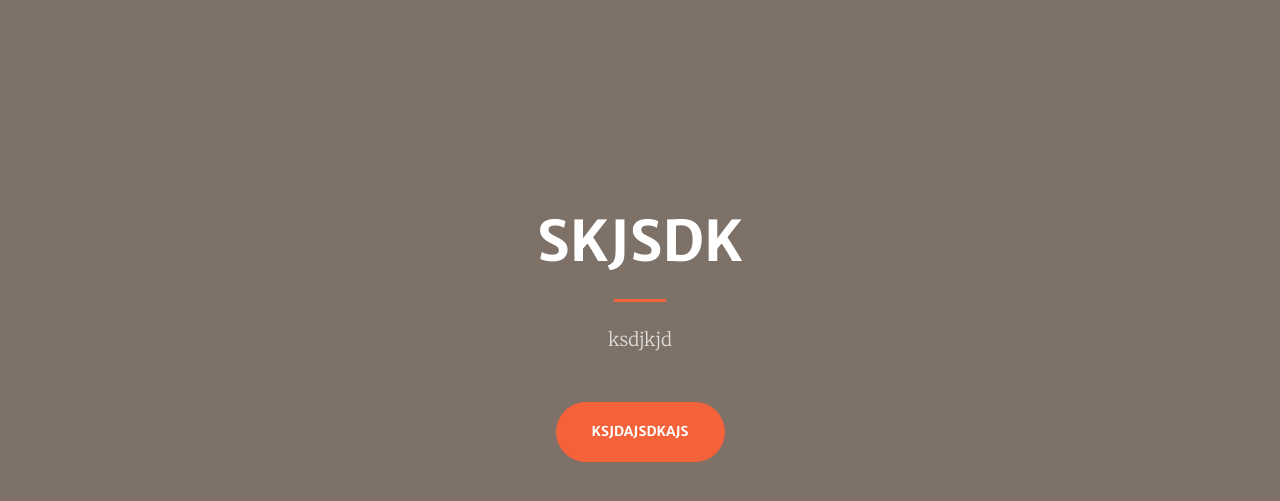
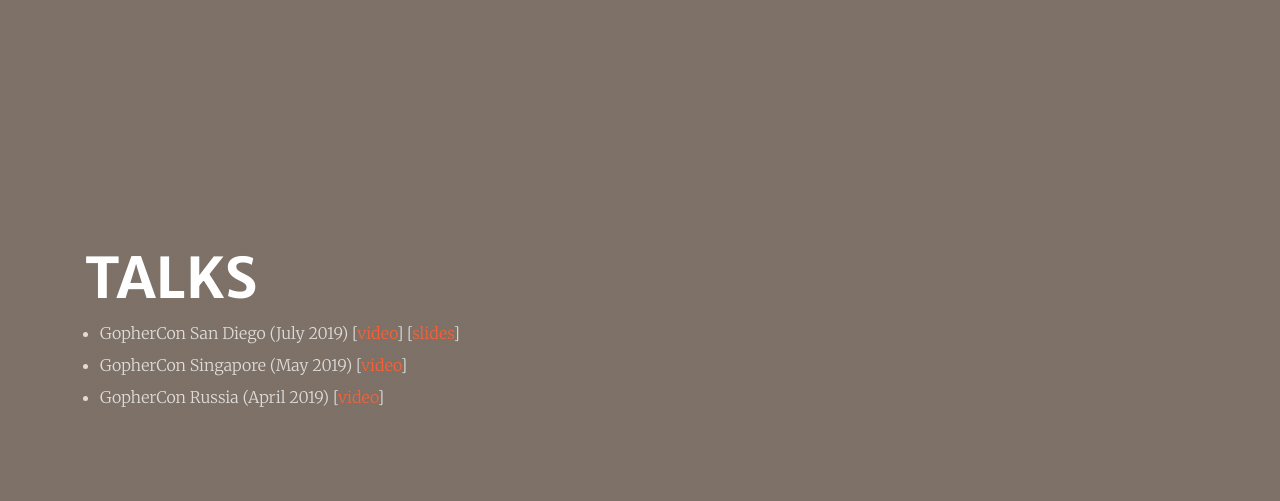
Before and after one commit to stamblerre/stamblerre.github.io, a website with bundled scripts: page index.html in a window 1280 px wide. Shown: the part 101-602 px from the top of the page. Built offline with nearby package versions, Linux system fonts and the light colour scheme; files whose address does not match are found by name.

Commit message:
add links to talks

```diff
--- a/index.html
+++ b/index.html
@@ -63,17 +63,25 @@
   <!-- Masthead -->
   <header class="masthead">
     <div class="container h-100">
-      <div class="row h-100 align-items-center justify-content-center text-center">
-        <div class="col-lg-10 align-self-end">
-          <h1 class="text-uppercase text-white font-weight-bold">skjsdk</h1>
-          <hr class="divider my-4">
-        </div>
-        <div class="col-lg-8 align-self-baseline">
-          <p class="text-white-75 font-weight-light mb-5">ksdjkjd</p>
-          <a class="btn btn-primary btn-xl js-scroll-trigger" href="#about">ksjdajsdkajs</a>
+      <div class="row h-100 align-items-left justify-content-left text-left">
+        <div class="col-lg-10 align-self-center">
+          <h1 class="text-uppercase text-white font-weight-bold">Talks</h1>
+          <ul class="col-lg-8 align-self-baseline">
+            <li class="text-white-75 font-weight-light mb-2">
+              GopherCon San Diego (July 2019) [<a href="https://www.youtube.com/watch?v=EFJfdWzBHwE">video</a>] [<a href="https://github.com/gophercon/2019-talks/tree/master/RebeccaStambler-GoPleaseStopBreakingMyEditor">slides</a>]
+            </li>
+            <li class="text-white-75 font-weight-light mb-2">
+              GopherCon Singapore (May 2019) [<a href="https://www.youtube.com/watch?v=gZ7N3HulAb0">video</a>]
+            </li>
+            <li class="text-white-75 font-weight-light mb-2">
+              GopherCon Russia (April 2019) [<a href="https://www.youtube.com/watch?v=5Re6BHEOT_k">video</a>]
+            </li>
+          </ul>
         </div>
       </div>
+
     </div>
+
   </header>
 
   <!-- Bootstrap core JavaScript -->
```
